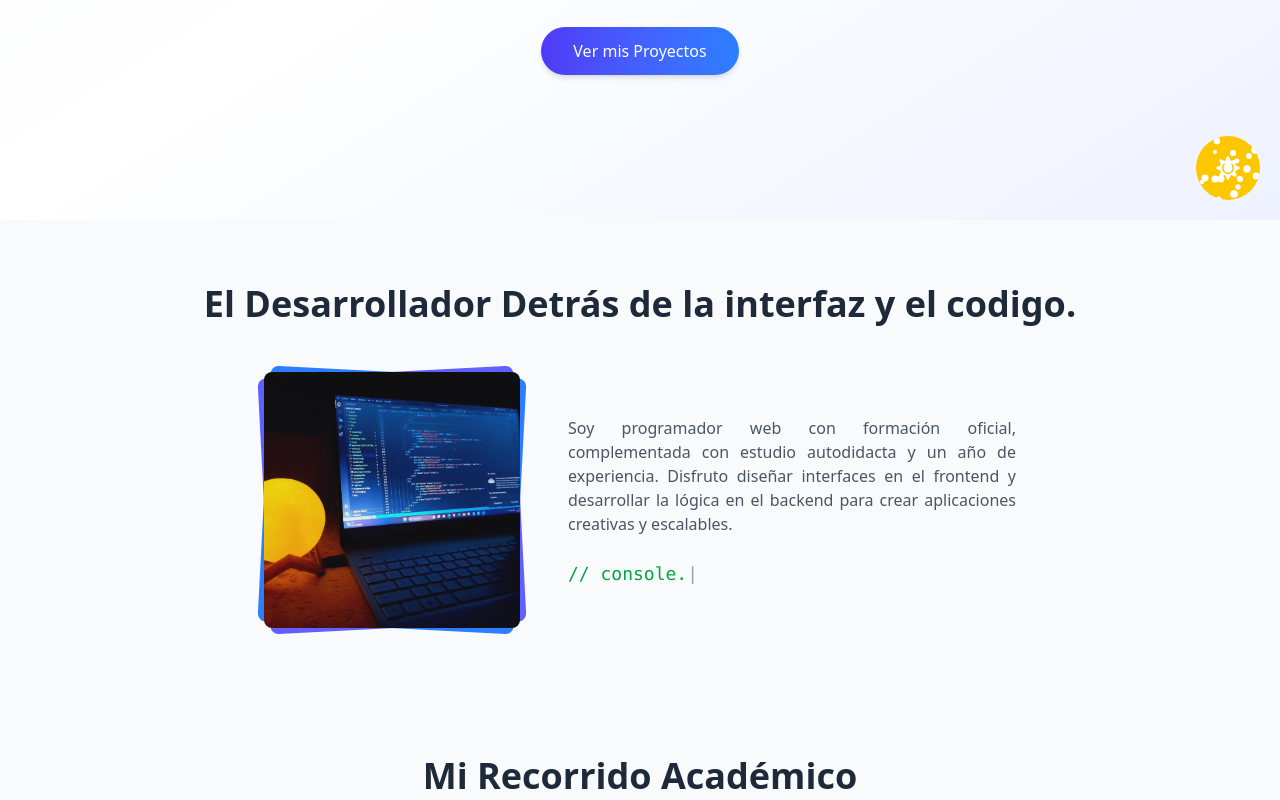
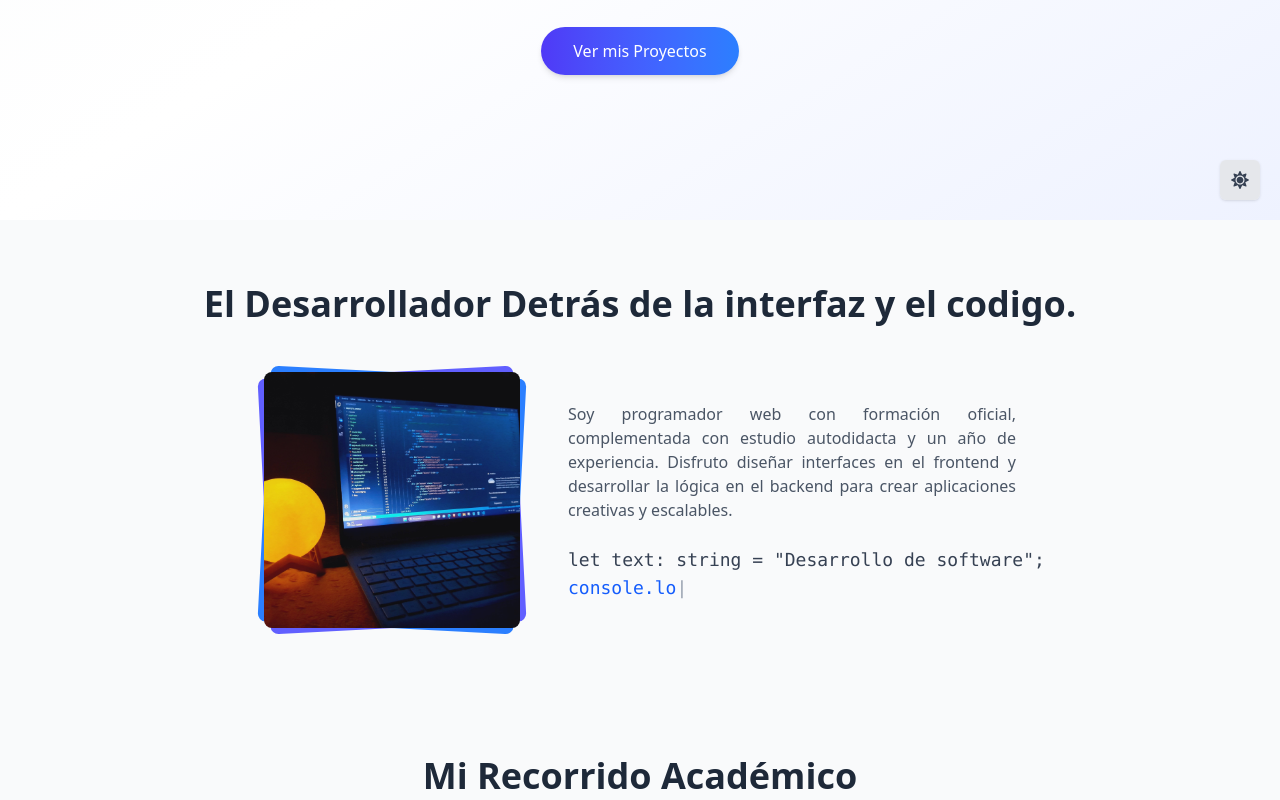
Before and after one commit to OliverMp28/portfolio, a React (Vite) app in the folder v1/: page / in a window 1280 px wide. Shown: the part 580-1380 px from the top of the page. Built offline with nearby package versions, Linux system fonts and the light colour scheme.

Commit message:
ultimos detalles

```diff
--- a/v1/src/components/TemaToogle.jsx
+++ b/v1/src/components/TemaToogle.jsx
@@ -37,48 +37,116 @@ const TemaToogle = () => {
   return (
     <button
       onClick={toggleTheme}
-      className="relative w-16 h-16 rounded-full focus:outline-none overflow-hidden"
+      className="relative w-10 h-10 rounded-md focus:outline-none overflow-hidden shadow-sm transition-all duration-300 hover:shadow-md"
       aria-label="Toggle theme"
     >
       <div
-        className={`absolute inset-0 transition-colors duration-500 ${
-          darkMode ? "bg-indigo-900" : "bg-yellow-400"
+        className={`absolute inset-0 transition-colors duration-300 ${
+          darkMode ? "bg-gray-800" : "bg-gray-200"
         }`}
       />
       <div
-        className={`absolute inset-0 flex items-center justify-center transition-opacity duration-500 ${
+        className={`absolute inset-0 flex items-center justify-center transition-opacity duration-300 ${
           darkMode ? "opacity-100" : "opacity-0"
         }`}
       >
-        <FaMoon className="text-white text-2xl" />
+        <FaMoon className={`text-gray-300 text-lg`} />
       </div>
       <div
-        className={`absolute inset-0 flex items-center justify-center transition-opacity duration-500 ${
+        className={`absolute inset-0 flex items-center justify-center transition-opacity duration-300 ${
           darkMode ? "opacity-0" : "opacity-100"
         }`}
       >
-        <FaSun className="text-white text-2xl" />
+        <FaSun className={`text-gray-700 text-lg`} />
       </div>
-      {[...Array(20)].map((_, i) => (
-        <span
-          key={i}
-          className={`absolute w-1 h-1 bg-white rounded-full transition-all duration-700 ease-out ${
-            darkMode ? "opacity-0 scale-0" : "opacity-100 scale-100"
-          }`}
-          style={{
-            top: `${50 + Math.random() * 50 * (Math.random() > 0.5 ? 1 : -1)}%`,
-            left: `${50 + Math.random() * 50 * (Math.random() > 0.5 ? 1 : -1)}%`,
-            transform: `translate(-50%, -50%) ${
-              darkMode ? "scale(0)" : `scale(${1 + Math.random()})`
-            }`,
-            transition: `all ${700 + Math.random() * 500}ms cubic-bezier(0.25, 0.1, 0.25, 1) ${
-              Math.random() * 200
-            }ms`,
-          }}
-        />
-      ))}
     </button>
   );
 };
 
 export default TemaToogle;
+
+
+// import { useState, useEffect } from "react";
+// import { FaSun, FaMoon } from "react-icons/fa";
+
+// const TemaToogle = () => {
+//   const [darkMode, setDarkMode] = useState(false);
+
+//   // Al montarse, comprueba la preferencia almacenada o la del sistema
+//   useEffect(() => {
+//     const storedTheme = localStorage.getItem("currentTheme");
+//     if (storedTheme === "dark") {
+//       setDarkMode(true);
+//       document.documentElement.classList.add("dark");
+//     } else if (storedTheme === "light") {
+//       setDarkMode(false);
+//       document.documentElement.classList.remove("dark");
+//     } else {
+
+//       // No hay preferencia almacenada, usar la del sistema
+//       const prefersDark = window.matchMedia("(prefers-color-scheme: dark)").matches;
+//       setDarkMode(prefersDark);
+//       document.documentElement.classList.toggle("dark", prefersDark);
+//     }
+//   }, []);
+
+//   const toggleTheme = () => {
+//     const newMode = !darkMode;
+//     setDarkMode(newMode);
+//     if (newMode) {
+//       document.documentElement.classList.add("dark");
+//       localStorage.setItem("currentTheme", "dark");
+//     } else {
+//       document.documentElement.classList.remove("dark");
+//       localStorage.setItem("currentTheme", "light");
+//     }
+//   };
+
+//   return (
+//     <button
+//       onClick={toggleTheme}
+//       className="relative w-16 h-16 rounded-full focus:outline-none overflow-hidden"
+//       aria-label="Toggle theme"
+//     >
+//       <div
+//         className={`absolute inset-0 transition-colors duration-500 ${
+//           darkMode ? "bg-indigo-900" : "bg-yellow-400"
+//         }`}
+//       />
+//       <div
+//         className={`absolute inset-0 flex items-center justify-center transition-opacity duration-500 ${
+//           darkMode ? "opacity-100" : "opacity-0"
+//         }`}
+//       >
+//         <FaMoon className="text-white text-2xl" />
+//       </div>
+//       <div
+//         className={`absolute inset-0 flex items-center justify-center transition-opacity duration-500 ${
+//           darkMode ? "opacity-0" : "opacity-100"
+//         }`}
+//       >
+//         <FaSun className="text-white text-2xl" />
+//       </div>
+//       {[...Array(20)].map((_, i) => (
+//         <span
+//           key={i}
+//           className={`absolute w-1 h-1 bg-white rounded-full transition-all duration-700 ease-out ${
+//             darkMode ? "opacity-0 scale-0" : "opacity-100 scale-100"
+//           }`}
+//           style={{
+//             top: `${50 + Math.random() * 50 * (Math.random() > 0.5 ? 1 : -1)}%`,
+//             left: `${50 + Math.random() * 50 * (Math.random() > 0.5 ? 1 : -1)}%`,
+//             transform: `translate(-50%, -50%) ${
+//               darkMode ? "scale(0)" : `scale(${1 + Math.random()})`
+//             }`,
+//             transition: `all ${700 + Math.random() * 500}ms cubic-bezier(0.25, 0.1, 0.25, 1) ${
+//               Math.random() * 200
+//             }ms`,
+//           }}
+//         />
+//       ))}
+//     </button>
+//   );
+// };
+
+// export default TemaToogle;
--- a/v1/src/sections/AboutMe.jsx
+++ b/v1/src/sections/AboutMe.jsx
@@ -2,48 +2,56 @@ import { useState, useEffect } from "react";
 import PropTypes from "prop-types";
 
 // Typewriter effect para simular escritura y borrado de código
-const Typewriter = ({ texts, prefix = '// ', speed = 150 }) => {
-  const [index, setIndex] = useState(0);
-  const [subIndex, setSubIndex] = useState(0);
+const Typewriter = ({ texts, varDecls, prefix = '', speed = 150 }) => {
+  const [textIndex, setTextIndex] = useState(0);
+  const [charIndex, setCharIndex] = useState(0);
+  const [isDeleting, setIsDeleting] = useState(false);
   const [blink, setBlink] = useState(true);
-  const [reverse, setReverse] = useState(false);
 
+  // Efecto de escritura y borrado
   useEffect(() => {
-    const contentLength = texts[index].length;
-    if (subIndex === contentLength && !reverse) {
-      const timeout = setTimeout(() => setReverse(true), speed * 5);
-      return () => clearTimeout(timeout);
+    const currentText = texts[textIndex];
+    let timer;
+
+    if (!isDeleting && charIndex < currentText.length) {
+      timer = setTimeout(() => setCharIndex((prev) => prev + 1), speed);
+    } else if (!isDeleting && charIndex === currentText.length) {
+      timer = setTimeout(() => setIsDeleting(true), 2000);
+    } else if (isDeleting && charIndex > 0) {
+      timer = setTimeout(() => setCharIndex((prev) => prev - 1), speed / 3);
+    } else if (isDeleting && charIndex === 0) {
+      timer = setTimeout(() => {
+        setIsDeleting(false);
+        setTextIndex((prev) => (prev + 1) % texts.length);
+      }, 500);
     }
-    if (subIndex === 0 && reverse) {
-      const timeout = setTimeout(() => {
-        setReverse(false);
-        setIndex((prev) => (prev + 1) % texts.length);
-      }, speed * 2);
-      return () => clearTimeout(timeout);
-    }
-    const typingTimeout = setTimeout(
-      () => setSubIndex((prev) => prev + (reverse ? -1 : 1)),
-      reverse ? speed / 5 : speed
-    );
-    return () => clearTimeout(typingTimeout);
-  }, [subIndex, index, reverse, speed, texts]);
 
+    return () => clearTimeout(timer);
+  }, [charIndex, isDeleting, textIndex, texts, speed]);
+
+  // Parpadeo del cursor
   useEffect(() => {
-    const blinkTimeout = setTimeout(() => setBlink((prev) => !prev), 500);
-    return () => clearTimeout(blinkTimeout);
-  }, [blink]);
+    const blinkInterval = setInterval(() => setBlink((prev) => !prev), 500);
+    return () => clearInterval(blinkInterval);
+  }, []);
 
   return (
-    <span>
-      <span className="text-green-600">{prefix}</span>
-      <span className="text-green-600">{texts[index].substring(0, subIndex)}</span>
-      <span className="text-gray-400">{blink ? '|' : ''}</span>
-    </span>
+    <div className="w-full max-w-md">
+      <div className="h-6 mb-1 font-mono text-gray-700 dark:text-gray-300 whitespace-nowrap">
+        {varDecls[textIndex]}
+      </div>
+      <div className="h-6 font-mono">
+        <span className="text-green-600 dark:text-green-300">{prefix}</span>
+        <span className="text-blue-600 dark:text-blue-400">{texts[textIndex].substring(0, charIndex)}</span>
+        <span className="text-gray-400">{blink ? '|' : ''}</span>
+      </div>
+    </div>
   );
 };
 
 Typewriter.propTypes = {
   texts: PropTypes.arrayOf(PropTypes.string).isRequired,
+  varDecls: PropTypes.arrayOf(PropTypes.string).isRequired,
   prefix: PropTypes.string,
   speed: PropTypes.number,
 };
@@ -68,15 +76,19 @@ const AboutMe = () => {
             <p className="text-gray-600 dark:text-gray-200 mb-6 text-justify">
               Soy programador web con formación oficial, complementada con estudio autodidacta y un año de experiencia. Disfruto diseñar interfaces en el frontend y desarrollar la lógica en el backend para crear aplicaciones creativas y escalables.
             </p>
-            <div className="mt-4 h-6 overflow-hidden whitespace-nowrap font-mono text-gray-700 dark:text-gray-300 text-lg">
+            <div className="mt-4 font-mono text-gray-700 dark:text-gray-300 text-lg">
               <Typewriter
                 texts={[
-                  'System.out.println("Mira mis proyectos");',
-                  'console.log("Hola mundo");',
-                  'echo "Programador web";'
+                  'System.out.println(text);',
+                  'console.log(text);',
+                  'echo $text;'
                 ]}
-                prefix="// "
-                speed={100}
+                varDecls={[
+                  'String text = "Mira mis proyectos";',
+                  'let text: string = "Desarrollo de software";',
+                  '$text = "Programador web";'
+                ]}
+                speed={90}
               />
             </div>
             {/* <div className="flex justify-center gap-6 flex-wrap">
--- a/v1/src/sections/Contact.jsx
+++ b/v1/src/sections/Contact.jsx
@@ -8,7 +8,7 @@ const contactLinks = [
     description: "Repositorios y proyectos"
   },
   { icon: FaLinkedin,
-    url: "https://www.linkedin.com/in/edwin-llauca-galvez-233417295/",
+    url: "https://www.linkedin.com/in/oliver-l-233417295/",
     label: "LinkedIn",
     description: "perfil profesional"
   },
--- a/v1/src/sections/Hero.jsx
+++ b/v1/src/sections/Hero.jsx
@@ -45,7 +45,7 @@ const Hero = () => {
             <FaGithub size={28} />
           </a>
           <a
-            href="https://www.linkedin.com/in/edwin-llauca-galvez-233417295/"
+            href="https://www.linkedin.com/in/oliver-l-233417295/"
             target="_blank"
             rel="noopener noreferrer"
             className="text-gray-600 hover:text-indigo-600 dark:text-gray-400 dark:hover:text-indigo-400 transition-all duration-300 transform hover:scale-110"
```
Also changed, not shown: v1/src/components/SocialLink.jsx (+7 -0 lines), v1/src/sections/Studies.jsx (+9 -2 lines).
